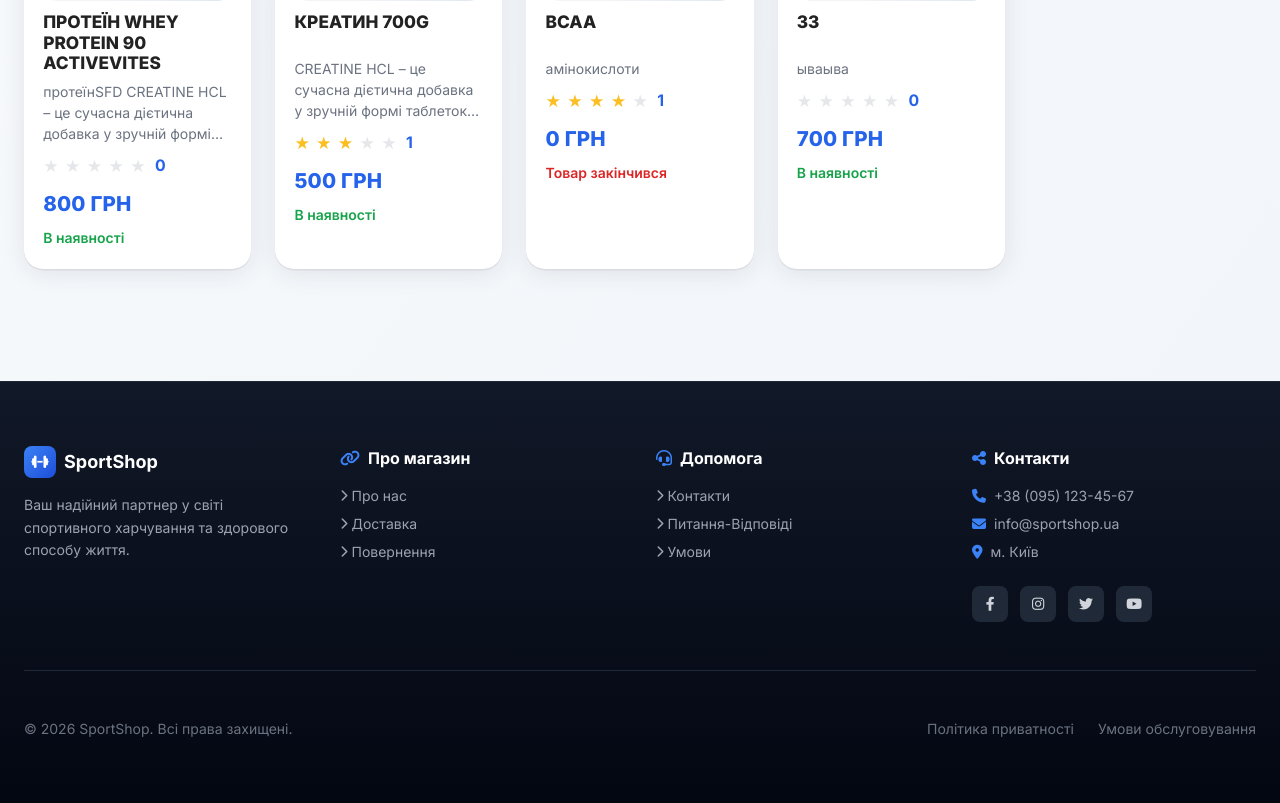
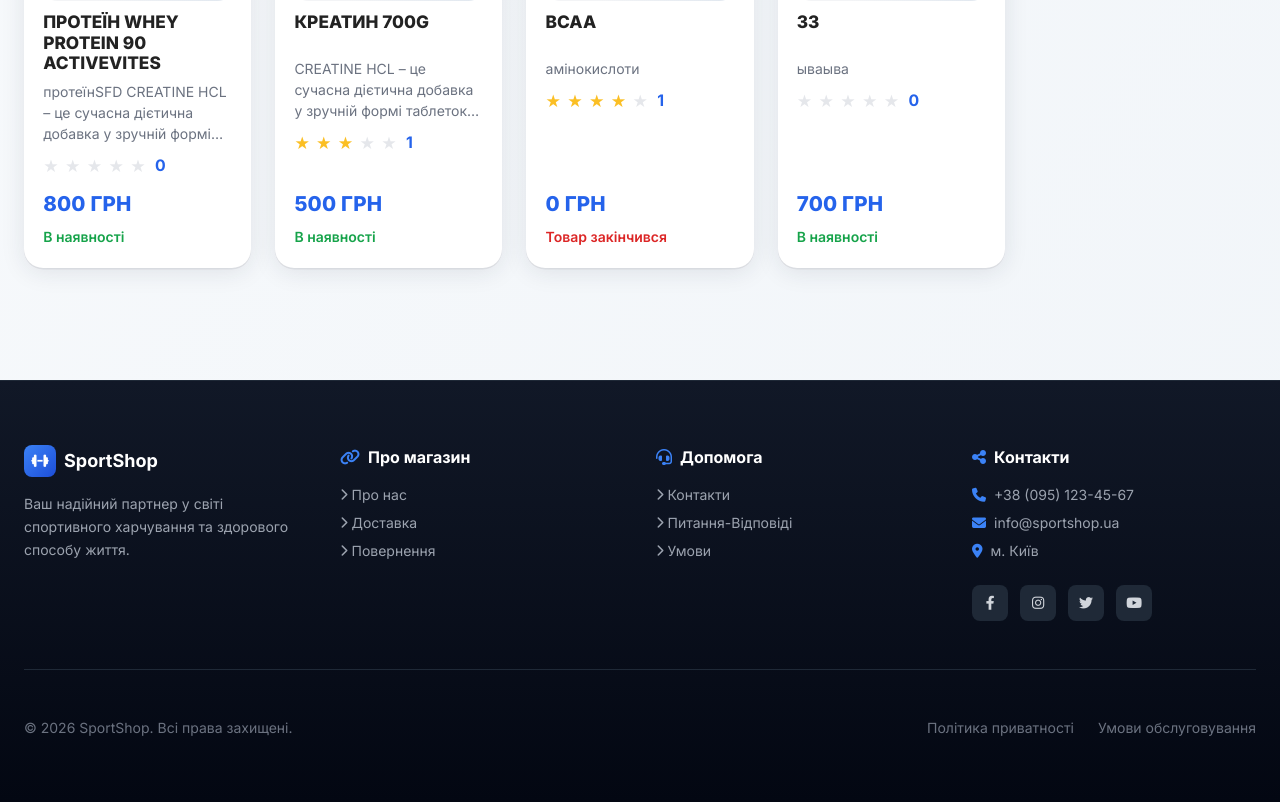
Before and after one commit to xcursi322/prakt, a Django app: page /catalog/ in a window 1280 px wide. Shown: the part 976-1779 px from the top of the page. Run offline with Django 5.2, Linux system fonts and the light colour scheme; data comes from the database, SQL or seed files in the repository; both versions use the stored data as it was after the commit; some libraries are stand-ins or nearby versions.

Commit message:
файли для рендеру

```diff
--- a/shop/static/shop/style.css
+++ b/shop/static/shop/style.css
@@ -1399,6 +1399,12 @@ html.theme-dark .delivery-zones-tags span {
 .product-card-perfect-rating .stars {
 	font-size: 1.08rem;
 	letter-spacing: 0.04em;
+}
+.product-card-perfect-footer {
+	margin-top: auto;
+	display: flex;
+	flex-direction: column;
+	gap: 0.45rem;
 }
 .product-card-perfect-rating .star-full {
 	color: #fbbf24;
--- a/shop/templates/shop/partials/catalog_products_grid.html
+++ b/shop/templates/shop/partials/catalog_products_grid.html
@@ -40,14 +40,14 @@
         </span>
         <span class="rating-count">{{ product.review_count|default:0 }}</span>
     </div>
-    <div class="flex items-baseline gap-2">
+    <div class="product-card-perfect-footer">
         <div class="product-card-perfect-price">{{ product.get_min_price|floatformat:0 }} ГРН</div>
+        {% if product.get_available_stock > 0 %}
+            <div class="text-sm text-green-600 font-semibold">В наявності</div>
+        {% else %}
+            <div class="text-sm text-red-600 font-semibold">Товар закінчився</div>
+        {% endif %}
     </div>
-    {% if product.get_available_stock > 0 %}
-        <div class="text-sm text-green-600 font-semibold mt-2">В наявності</div>
-    {% else %}
-        <div class="text-sm text-red-600 font-semibold mt-2">Товар закінчився</div>
-    {% endif %}
 </div>
 {% empty %}
 <div class="no-products">Товари не знайдені</div>
```
Also changed, not shown: db.sqlite3.
